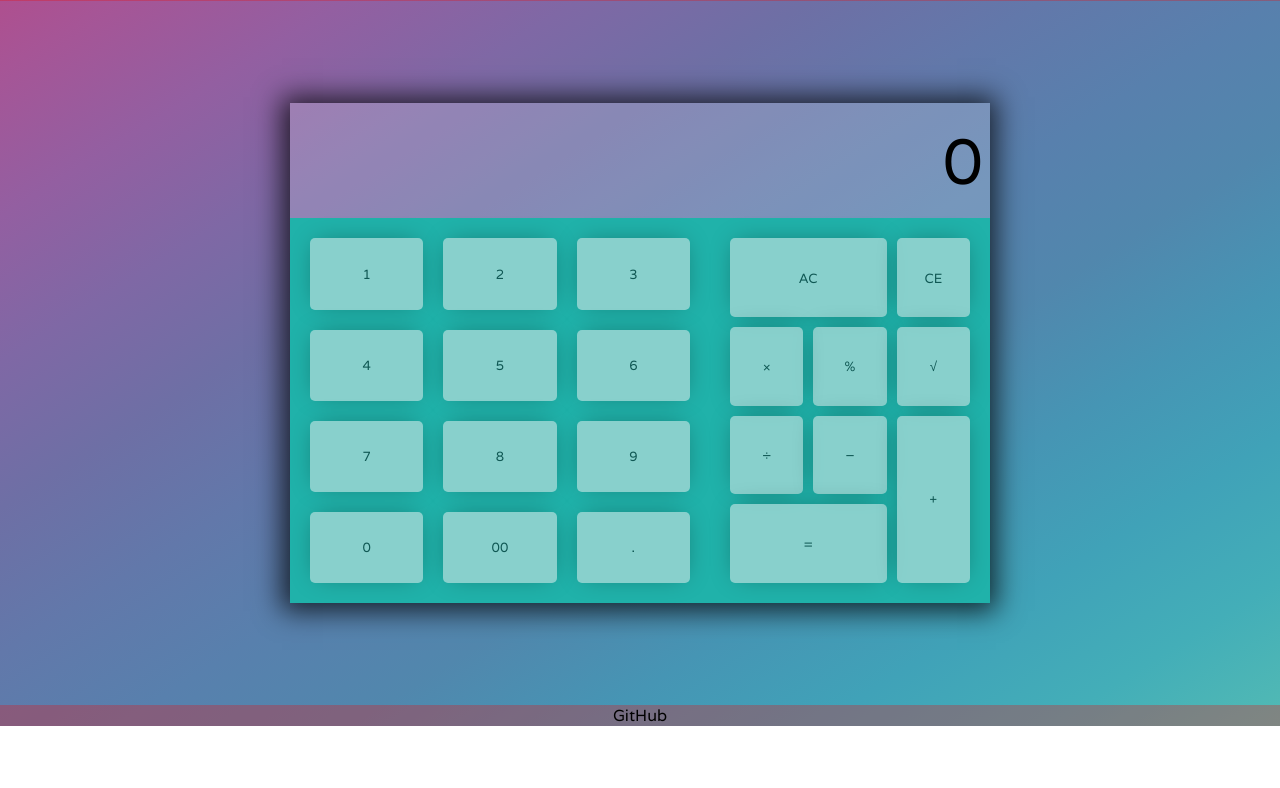
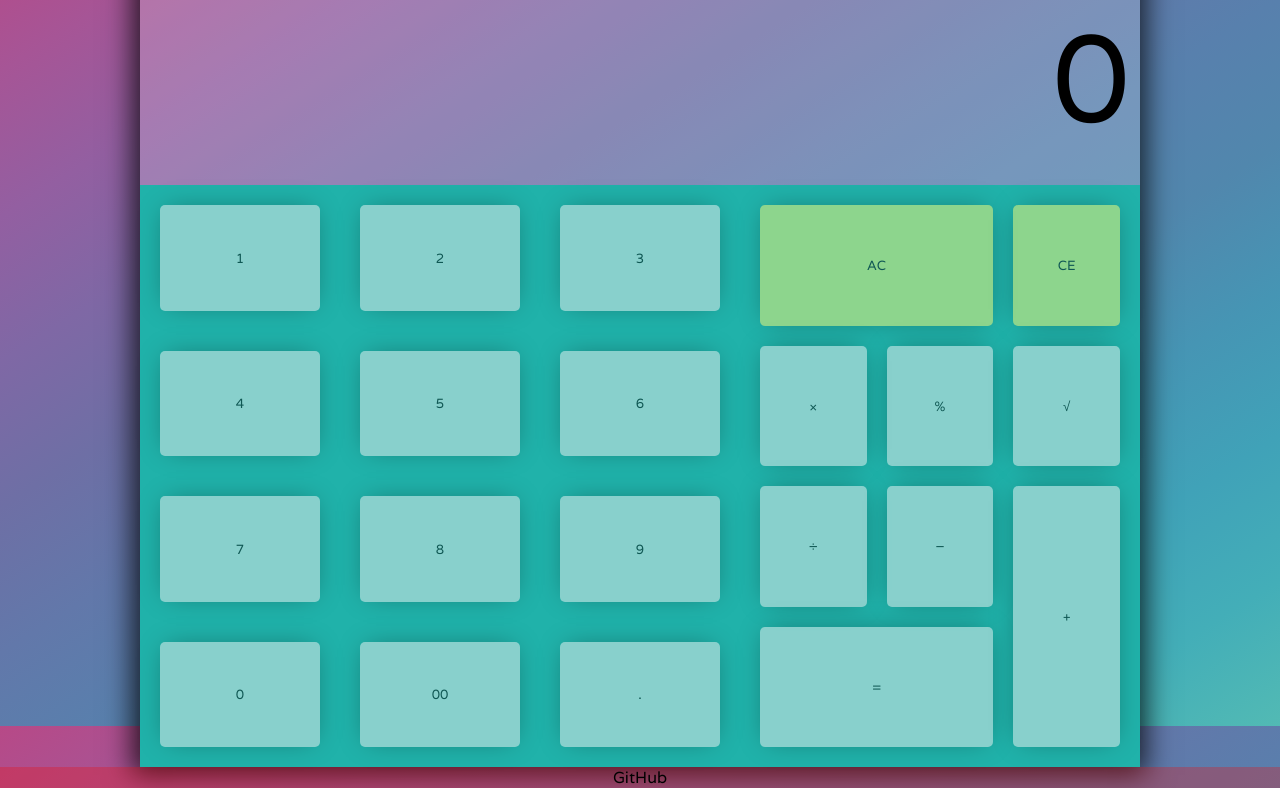
Before and after one commit to rohanjames1998/calculator, a plain HTML site: page index.html in a window 1280 px wide. Shown: the part 74-862 px from the top of the page. Before the commit the page ends 800 px from the top, so only its background shows below. Drawn offline with Linux system fonts and the light colour scheme.

Commit message:
Resize calc

```diff
--- a/styles.css
+++ b/styles.css
@@ -61,8 +61,8 @@ body {
   display: flex;
   flex-direction: column;
   align-items: center;
-  height: 500px;
-  width: 700px;
+  height: 800px;
+  width: 1000px;
 }
 
 .display-cont {
@@ -71,7 +71,7 @@ body {
   display: flex;
   align-items: center;
   justify-content: center;
-  height: 150px;
+  height: 300px;
   width: 100%;
 }
 
@@ -83,7 +83,7 @@ body {
   justify-content: flex-end;
   height: 80px;
   width: 98%;
-  font-size: 64px;
+  font-size: 124px;
 }
 
 /* ----------------- */
@@ -102,8 +102,8 @@ body {
   display: grid;
   grid-template-columns: repeat(3, 1fr);
   grid-template-rows: repeat(4, 1fr);
-  row-gap: 20px;
-  column-gap: 20px;
+  row-gap: 40px;
+  column-gap: 40px;
   padding: 20px;
 
   width: 60%;
@@ -113,8 +113,8 @@ body {
   display: grid;
   grid-template-columns: repeat(3, 1fr);
   grid-template-rows: repeat(4, 1fr);
-  row-gap: 10px;
-  column-gap: 10px;
+  row-gap: 20px;
+  column-gap: 20px;
   padding: 20px;
 
   width: 40%;
@@ -144,6 +144,7 @@ body {
 }
 
 button {
+
   border: none;
   padding: 0;
   cursor: pointer;
@@ -160,6 +161,11 @@ button:hover {
 background-color: rgb(91, 230, 223);
 }
 
+.ce, .ac {
+  background-color: #F9F871;
+}
+
+
 /* ----------------- */
 /* FOOTER */
 /* ----------------- */
```
